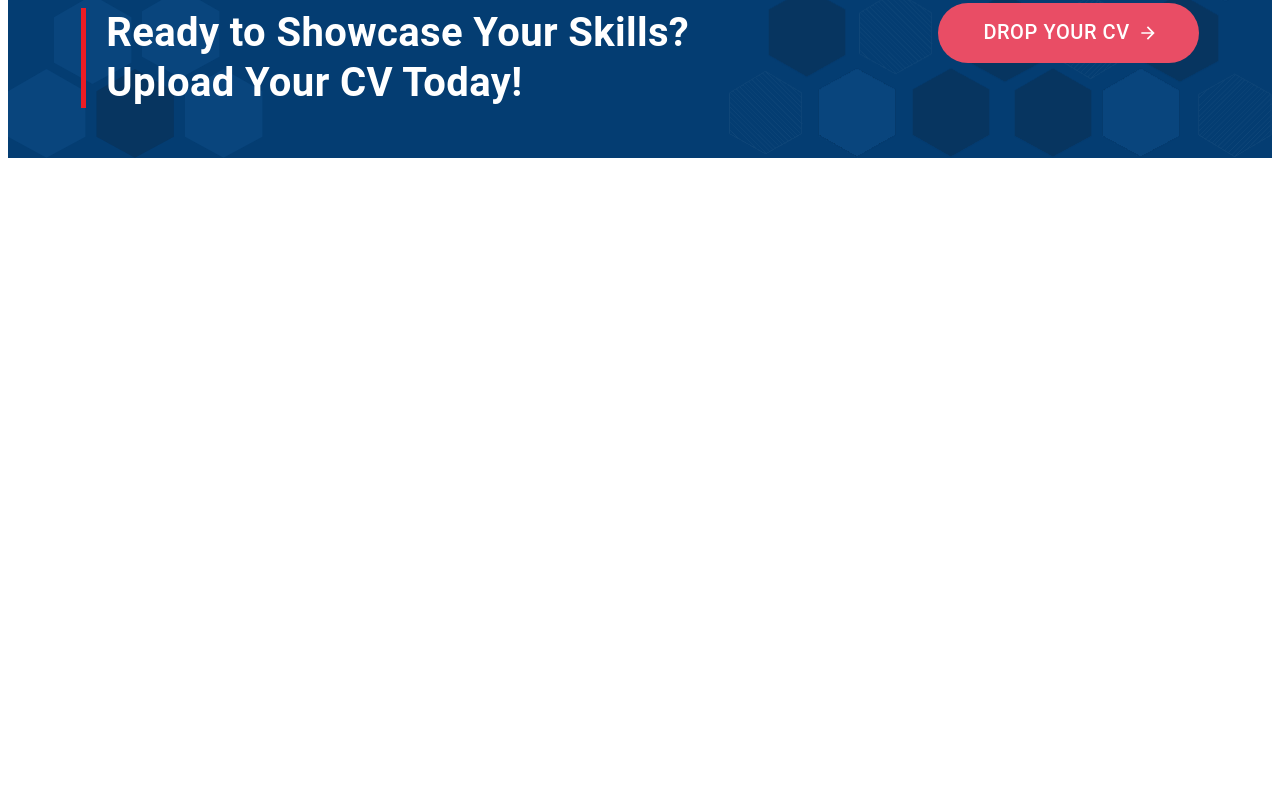
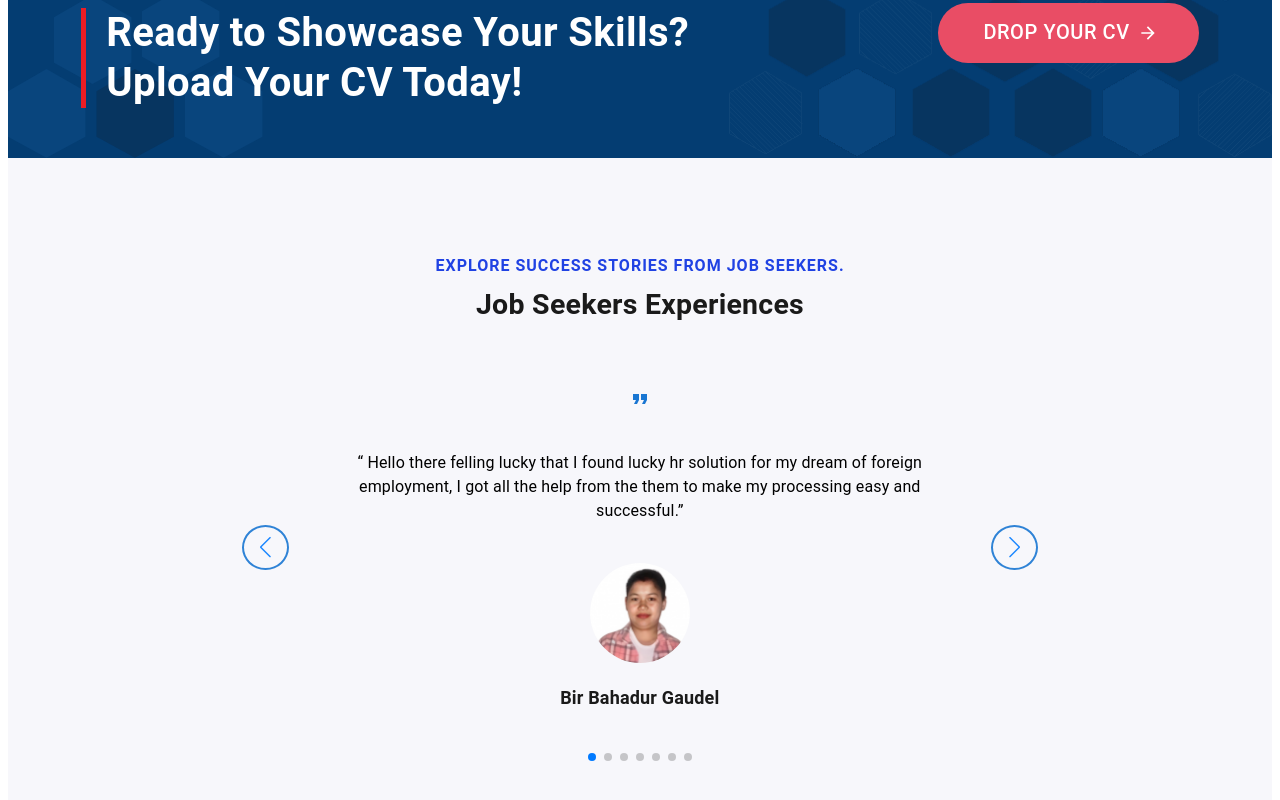
Before and after one commit to Ashish067/LuckyHr, a React (Vite) app: page / in a window 1280 px wide. Shown: the part 1701-2501 px from the top of the page. Before the commit the page ends 1867 px from the top, so only its background shows below. Built offline with nearby package versions, Linux system fonts and the light colour scheme.

Commit message:
developed ui for candidate testimonial and added carousel

```diff
--- a/package.json
+++ b/package.json
@@ -15,7 +15,8 @@
     "@mui/icons-material": "^6.4.8",
     "@mui/material": "^6.4.8",
     "react": "^19.0.0",
-    "react-dom": "^19.0.0"
+    "react-dom": "^19.0.0",
+    "swiper": "^11.2.6"
   },
   "devDependencies": {
     "@eslint/js": "^9.21.0",
--- a/src/App.jsx
+++ b/src/App.jsx
@@ -4,6 +4,7 @@ import WhyChooseUs from "./components/WhyChooseUs";
 import OurServicesSection from "./components/OurServicesSection";
 import DiscoverJobsSection from "./components/DiscoverJobs/DiscoverJobsSection";
 import DropYOurCV from "./components/DropYourCV";
+import JobSeekerTestimonial from "./components/JobSeekerTestimonial/JobSeekerTestimonial";
 
 function App() {
   return (
@@ -13,6 +14,7 @@ function App() {
         <WhyChooseUs />
         <DiscoverJobsSection />
         <DropYOurCV />
+        <JobSeekerTestimonial />
       </div>
     </>
   );
--- /dev/null
+++ b/src/components/JobSeekerTestimonial/JobSeekerTestimonial.jsx
@@ -0,0 +1,65 @@
+import React, { useRef, useState } from "react";
+import { Avatar, Stack, Typography } from "@mui/material";
+import FormatQuoteIcon from "@mui/icons-material/FormatQuote";
+import SeekerTestimonial from "../../assets/seekertestimonial.png";
+import TestimonialSwiper from "../../components/JobSeekerTestimonial/TestimonialSwiper";
+
+const JobSeekerTestimonial = () => {
+  return (
+    <Stack
+      alignItems={"center"}
+      sx={{ backgroundColor: "#f7f7fb" }}
+      paddingY={{ xs: 6, md: 10, lg: 12, xl: 14 }}
+      // spacing={{ xs: 3, md: 6 }}
+    >
+      <Stack paddingX={{ xs: 1, md: 0 }}>
+        <Typography
+          fontSize={{ xs: "14px", lg: 16 }}
+          fontWeight={700}
+          color="#2042e3"
+          marginBottom={"10px"}
+          letterSpacing={1}
+          textAlign="center"
+          textTransform={"uppercase"}
+        >
+          Explore success stories from job seekers.
+        </Typography>
+        <Typography
+          color="#1a1a1a"
+          fontWeight={"bold"}
+          fontSize={"calc(1.3rem + .6vw)"}
+          lineHeight={1.2}
+          textAlign="center"
+        >
+          Job Seekers Experiences
+        </Typography>
+      </Stack>
+      <TestimonialSwiper />
+    </Stack>
+  );
+};
+
+export default JobSeekerTestimonial;
+
+{
+  /* <Stack spacing={2} alignItems={"center"} maxWidth={600} padding={4}>
+            <FormatQuoteIcon color="primary" />
+            <Typography>
+              “I am very happy with the processing time cause it is very quick
+              and easy. Very thankful for the staff and the company for
+              providing me good company to work.”
+            </Typography>
+            <Avatar
+              sx={{ height: "100px", width: "100px" }}
+              src={SeekerTestimonial}
+            ></Avatar>
+            <Typography
+              fontSize={"18px"}
+              fontWeight={"bold"}
+              lineHeight={1.2}
+              color="#1a1a1a"
+            >
+              Job Seeker Name
+            </Typography>
+          </Stack> */
+}
--- /dev/null
+++ b/src/components/JobSeekerTestimonial/TestimonialSwiper.jsx
@@ -0,0 +1,123 @@
+import React, { useRef, useState } from "react";
+import FormatQuoteIcon from "@mui/icons-material/FormatQuote";
+import SeekerTestimonial from "../../assets/seekertestimonial.png";
+
+import { Swiper, SwiperSlide } from "swiper/react";
+
+import "swiper/css";
+import "swiper/css/pagination";
+import "swiper/css/navigation";
+
+import "./styleForSwiper.css";
+
+import { Autoplay, Pagination, Navigation } from "swiper/modules";
+import { Avatar, Box, Container, Stack, Typography } from "@mui/material";
+
+export default function App() {
+  const candidates = [
+    {
+      id: 1,
+      name: "Bir Bahadur Gaudel",
+      image: SeekerTestimonial,
+      testimonial:
+        "Hello there felling lucky that I found lucky hr solution for my dream of foreign employment, I got all the help from the them to make my processing easy and successful.",
+    },
+    {
+      id: 2,
+      name: "Bir Bahadur Gaudel",
+      image: SeekerTestimonial,
+      testimonial:
+        "Hello there felling lucky that I found lucky hr solution for my dream of foreign employment, I got all the help from the them to make my processing easy and successful.",
+    },
+    {
+      id: 3,
+      name: "Bir Bahadur Gaudel",
+      image: SeekerTestimonial,
+      testimonial:
+        "Hello there felling lucky that I found lucky hr solution for my dream of foreign employment, I got all the help from the them to make my processing easy and successful.",
+    },
+    {
+      id: 4,
+      name: "Bir Bahadur Gaudel",
+      image: SeekerTestimonial,
+      testimonial:
+        "Hello there felling lucky that I found lucky hr solution for my dream of foreign employment, I got all the help from the them to make my processing easy and successful.",
+    },
+    {
+      id: 5,
+      name: "Bir Bahadur Gaudel",
+      image: SeekerTestimonial,
+      testimonial:
+        "Hello there felling lucky that I found lucky hr solution for my dream of foreign employment, I got all the help from the them to make my processing easy and successful.",
+    },
+    {
+      id: 6,
+      name: "Bir Bahadur Gaudel",
+      image: SeekerTestimonial,
+      testimonial:
+        "Hello there felling lucky that I found lucky hr solution for my dream of foreign employment, I got all the help from the them to make my processing easy and successful.",
+    },
+    {
+      id: 7,
+      name: "Bir Bahadur Gaudel",
+      image: SeekerTestimonial,
+      testimonial:
+        "Hello there felling lucky that I found lucky hr solution for my dream of foreign employment, I got all the help from the them to make my processing easy and successful.",
+    },
+  ];
+
+  return (
+    <>
+      <Container>
+        <Swiper
+          slidesPerView={1}
+          loop={true}
+          pagination={{
+            clickable: true,
+          }}
+          autoplay={{ delay: 3000 }}
+          navigation={true}
+          modules={[Pagination, Navigation]}
+        >
+          {candidates.map((candidate) => (
+            <SwiperSlide key={candidate.id}>
+              <Stack
+                // spacing={{ xs: 3, md: 6 }}
+                alignItems="center"
+                justifyContent="center" // Ensures content remains centered
+                maxWidth={600}
+                minHeight="450px" // Matches swiper-slide height for uniformity
+              >
+                <FormatQuoteIcon color="primary" />
+                <Typography
+                  textAlign="center"
+                  paddingY={{ xs: "20px", sm: "40px" }}
+                >{`“ ${candidate.testimonial}”`}</Typography>
+                <Box>
+                  <Avatar
+                    sx={{
+                      height: "100px",
+                      width: "100px",
+                      marginBottom: 3,
+                      marginX: "auto",
+                    }}
+                    src={candidate.image}
+                  />
+                  <Typography
+                    fontSize="18px"
+                    fontWeight="bold"
+                    lineHeight={1.2}
+                    color="#1a1a1a"
+                    textAlign="center"
+                  >
+                    {candidate.name}
+                  </Typography>
+                </Box>
+              </Stack>
+            </SwiperSlide>
+          ))}
+        </Swiper>
+      </Container>
+    </>
+  );
+}
--- /dev/null
+++ b/src/components/JobSeekerTestimonial/styleForSwiper.css
@@ -0,0 +1,137 @@
+
+.swiper {
+  width: 90%;
+  max-width: 600px;
+  height: auto;
+  display: flex;
+  justify-content: center;
+  align-items: center;
+  overflow: hidden;
+}
+
+
+
+.swiper-slide {
+    background-color: #f7f7fb;
+    display: flex;
+    justify-content: center;
+    align-items: center;
+    width: 100%;
+    min-height: 420px;
+  }
+.swiper-button-prev::after,
+.swiper-button-next::after {
+  border-radius: 100%;
+  border: 2px solid #1976d2;
+}
+
+.swiper-button-prev::after,
+.swiper-button-next::after {
+  padding: 10px 16px;
+  font-size: 24px;
+  border-radius: 50%;
+  opacity: 0.9;
+  border: 2px solid #1976d2;
+}
+
+.swiper-button-prev::after {
+  margin-left: 10px;
+}
+
+.swiper-button-next::after {
+  margin-right: 10px;
+}
+
+@media (max-width: 599px) {
+  .swiper {
+    max-width: 350px;
+
+  }
+
+  .swiper-slide {
+    max-width: 350px;
+
+  }
+
+  .swiper-button-prev,
+  .swiper-button-next {
+    display: none;
+  }
+}
+
+@media (min-width: 600px) {
+  .swiper {
+    max-width: 800px;
+    position: relative;
+  }
+
+  .swiper-slide {
+    max-width: 800px;
+  }
+
+  .swiper-button-prev,
+  .swiper-button-next {
+    display: inline-flex;
+  }
+  .swiper-button-prev::after,
+  .swiper-button-next::after {
+    padding: 6px 10px;
+    font-size: 16px;
+  }
+}
+
+@media (min-width: 900px) {
+  .swiper {
+    max-width: 80%;
+  }
+
+  .swiper-slide {
+    max-width: 1000px;
+  }
+  .swiper-button-prev::after,
+  .swiper-button-next::after {
+    padding: 10px 16px;
+    font-size: 21px;
+  }
+}
+
+@media (min-width: 1200px) {
+  .swiper {
+    max-width: 70%;
+  }
+
+  .swiper-slide {
+    max-width: 100%;
+    margin: auto;
+    padding: 0;
+  }
+
+  .swiper-button-prev::after,
+  .swiper-button-next::after {
+    padding: 10px 16px;
+    font-size: 21px;
+  }
+}
+
+
+@media (min-width: 1500px) {
+  .swiper {
+    max-width: 70%;
+  }
+  .swiper-button-prev::after,
+  .swiper-button-next::after {
+    padding: 10px 16px;
+    font-size: 21px;
+  }
+}
+
+
+/* .swiper-pagination{
+    position: absolute;
+    bottom: 100px;
+} */
+
+/* .swiper-pagination-bullets {
+  position: absolute;
+  padding-bottom: 0px;
+} */
--- /dev/null
+++ b/src/utils/capitalizeFirstLetter.js
@@ -0,0 +1,6 @@
+export const capitalizeFirstLetter = (category) => {
+    return category
+      .split(" ")
+      .map((word) => word.charAt(0).toUpperCase() + word.slice(1))
+      .join(" ");
+  };
```
Also changed, not shown: src/utils/CountIncrease.js (deleted, +0 -26 lines), src/assets/seekertestimonial.png (added), 1 other file (tests, documents, lock files or other folders).
